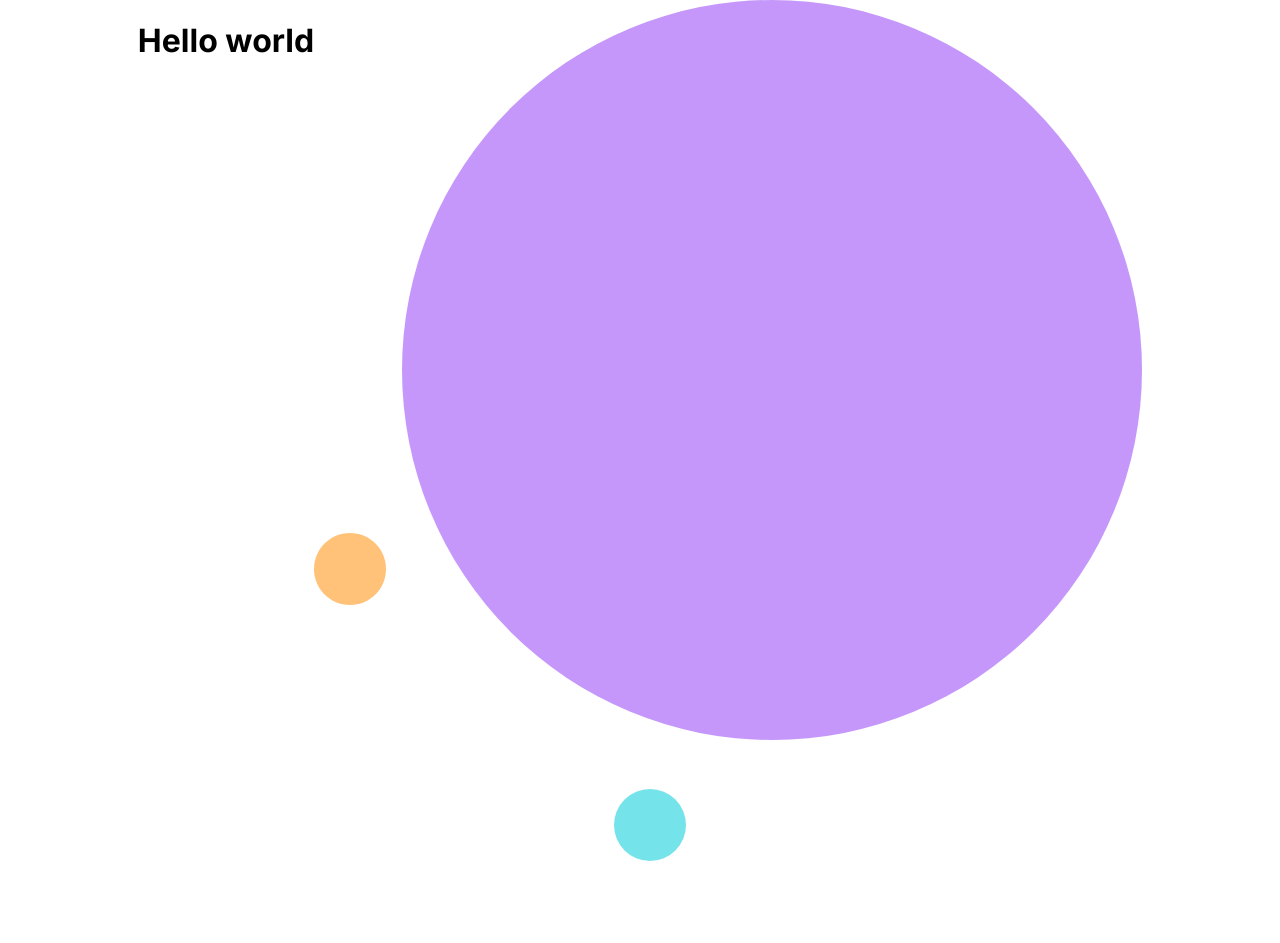
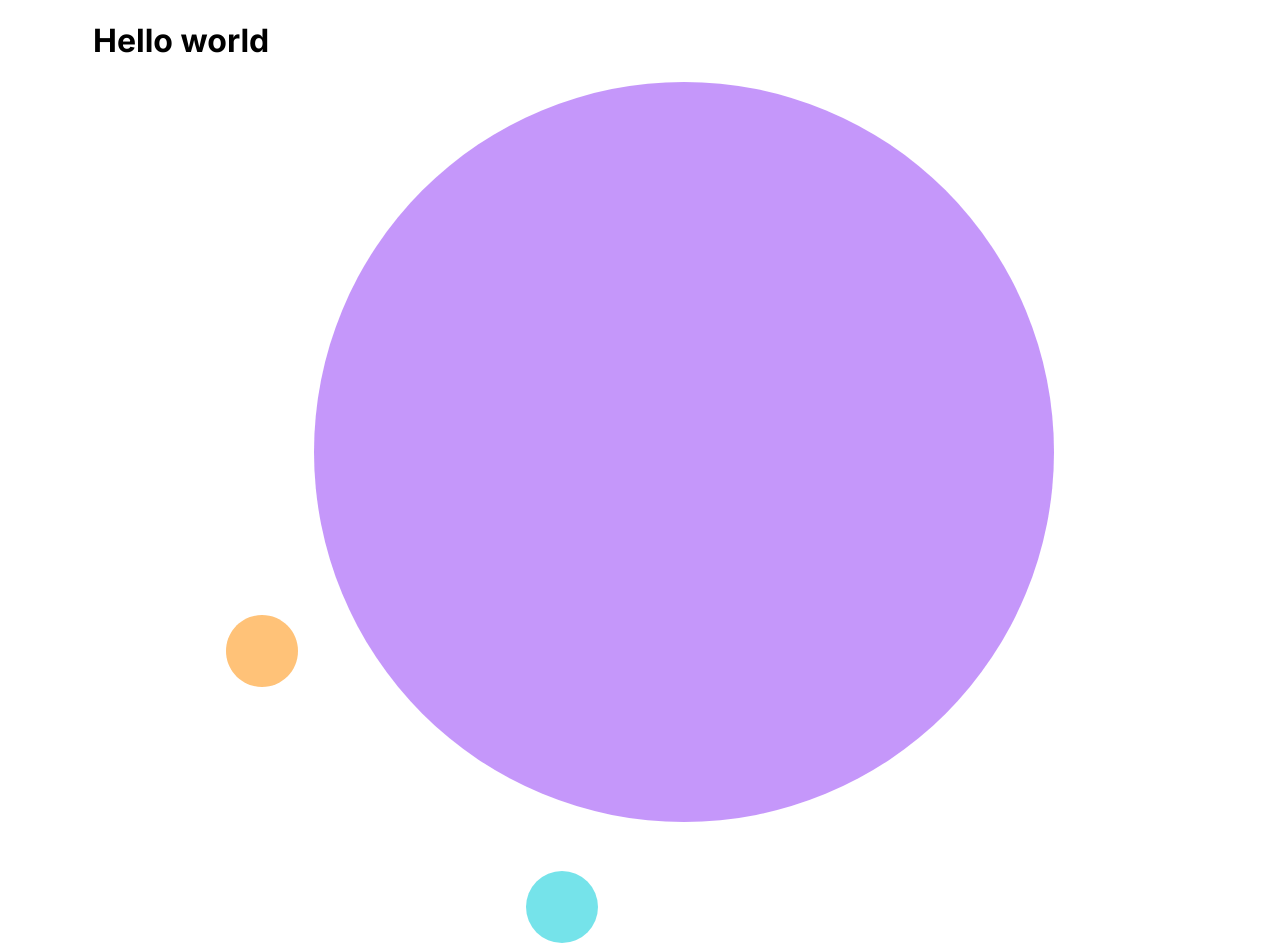
Before and after one commit to carlos-dubon/octoprofile, a Next.js app: page / in a window 1280 px wide. Before the commit the page ends 861 px from the top, so only its background shows below. Built offline with nearby package versions, Linux system fonts and the light colour scheme.

Commit message:
update container styles

```diff
--- a/src/pages/index.tsx
+++ b/src/pages/index.tsx
@@ -17,7 +17,7 @@ const Home: NextPage = () => {
         className="container"
         css={css`
           display: flex;
-          justify-content: center;
+          flex-direction: column;
         `}
       >
         <Header />
--- a/src/styles/globals.scss
+++ b/src/styles/globals.scss
@@ -22,33 +22,24 @@ body {
 }
 
 .container {
+  display: flex;
   width: 1150px;
-  padding-left: 1rem;
-  padding-right: 1rem;
-
+  max-width: 100vw;
+  padding-left: 1.75rem;
+  padding-right: 1.75rem;
   @media (min-width: 640px) {
-    .container {
-      max-width: 640px;
-    }
+    max-width: 640px;
   }
   @media (min-width: 768px) {
-    .container {
-      max-width: 768px;
-    }
+    max-width: 768px;
   }
   @media (min-width: 1024px) {
-    .container {
-      max-width: 1024px;
-    }
+    max-width: 1024px;
   }
   @media (min-width: 1280px) {
-    .container {
-      max-width: 1280px;
-    }
+    max-width: 1280px;
   }
   @media (min-width: 1536px) {
-    .container {
-      max-width: 1536px;
-    }
+    max-width: 1536px;
   }
 }
```
